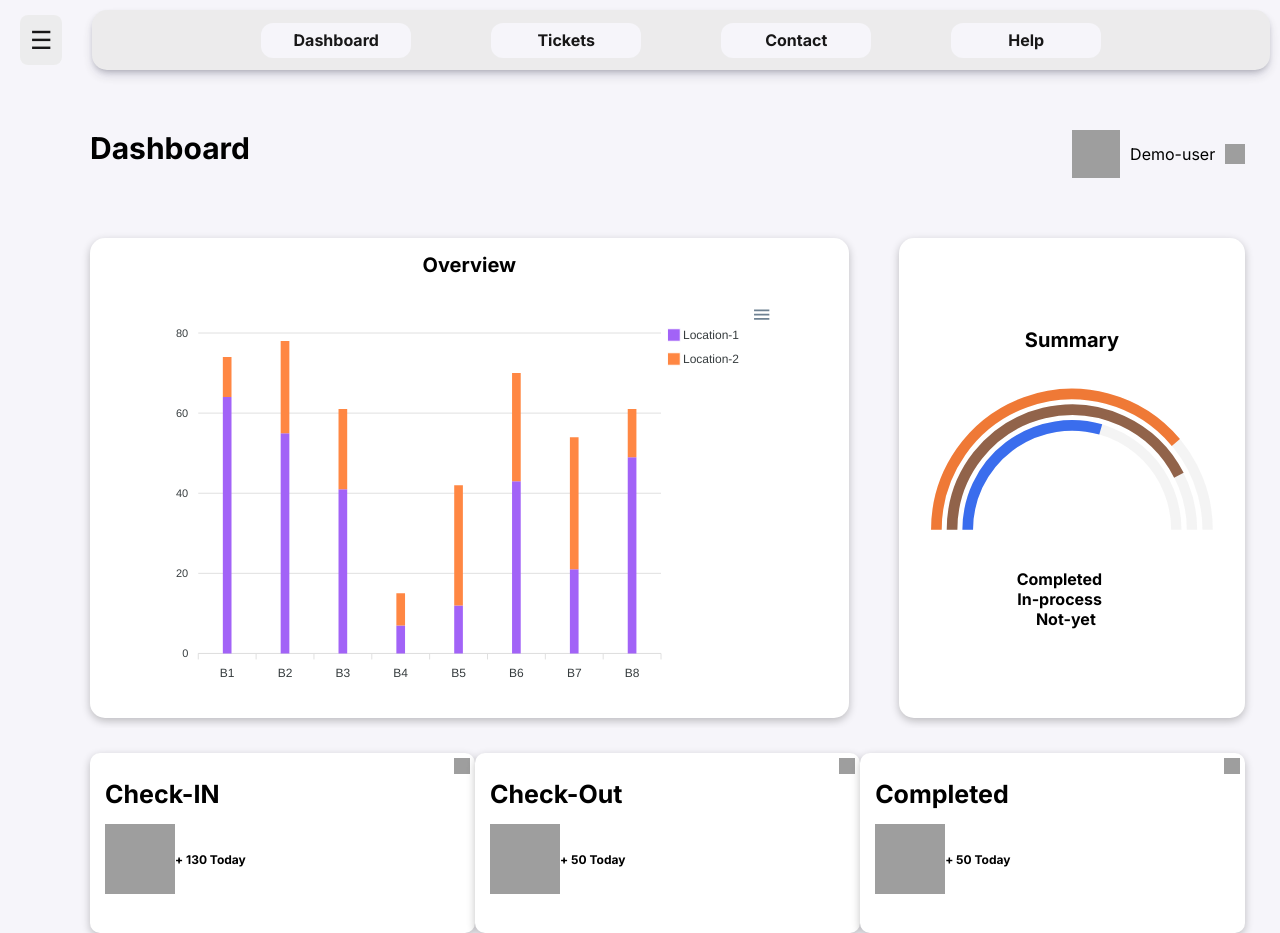
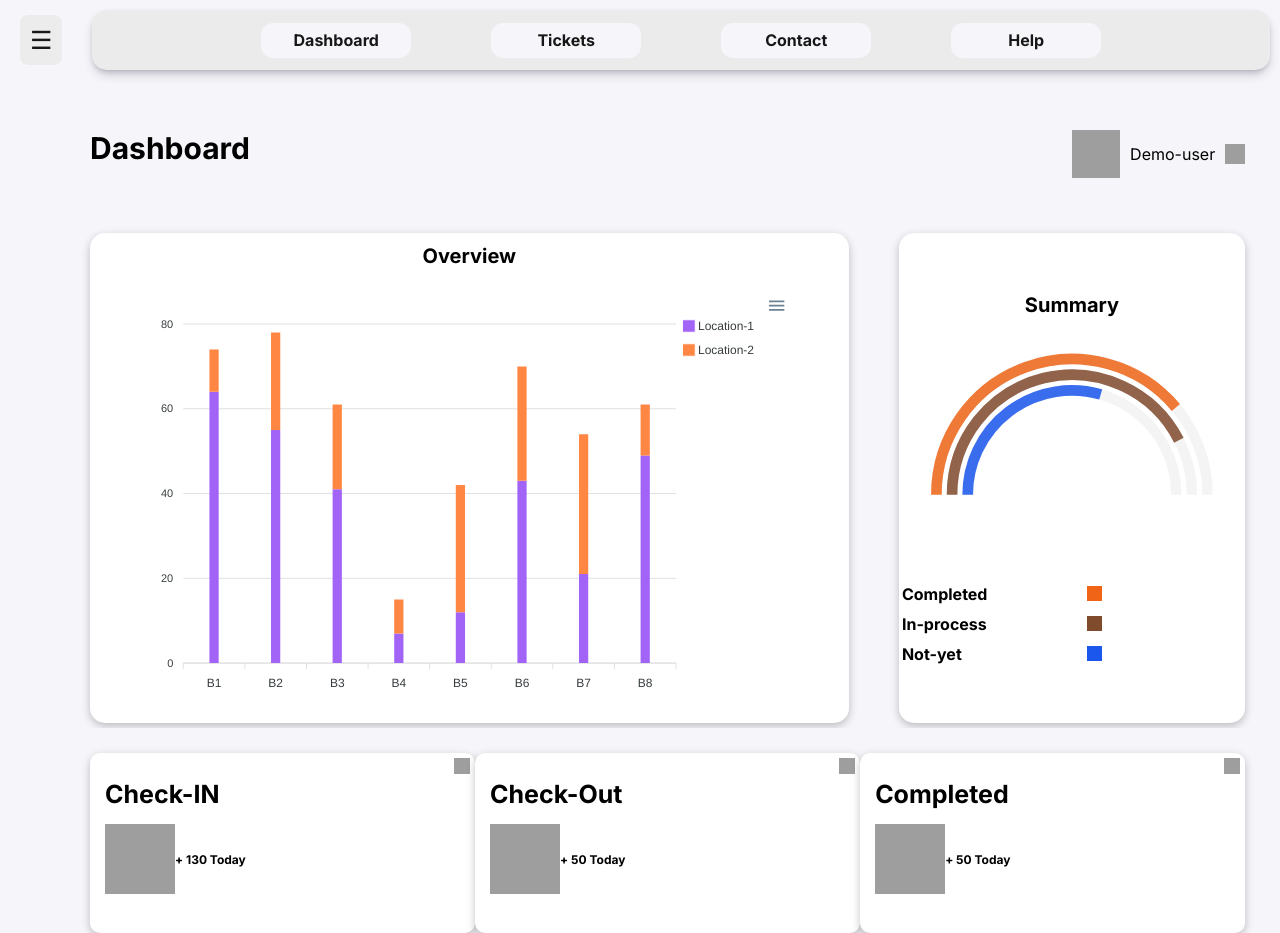
Before and after one commit to pradeep-08/dash-board-kriti, a React (Create React App) app: page / in a window 1280 px wide. Shown: the top 933 px of the page. Built offline with nearby package versions, Linux system fonts and the light colour scheme; grey boxes are pictures that could not be loaded.

Commit message:
update responisve design

```diff
--- a/src/pages/bar2.js
+++ b/src/pages/bar2.js
@@ -19,7 +19,7 @@ class ApexChart extends React.Component {
             startAngle: -90, // Starting angle to make it semi-circle
             endAngle: 90, // Ending angle to make it semi-circle
             hollow: {
-              margin: 90,
+              margin: 40,
               size: "60%", // Size of the inner circle
             },
             dataLabels: {
--- a/src/pages/chart.css
+++ b/src/pages/chart.css
@@ -38,7 +38,7 @@
   display: flex;
   align-items: center;
   justify-content: center;
-  height: 480px;
+  height: 490px;
   width: 88%;
   border-radius: 15px;
   background-color: #ffffff;
@@ -49,7 +49,7 @@
   display: flex;
   align-items: center;
   justify-content: center;
-  height: 480px;
+  height: 490px;
   width: 30%;
   background-color: #ffffff;
   box-shadow: rgba(0, 0, 0, 0.24) 0px 3px 8px;
@@ -65,26 +65,49 @@
 .semi-bar-details {
   display: flex;
   justify-content: center;
-  width: 90%;
+  flex-direction: column;
+  width: 100%;
+  row-gap: 10px;
 }
 .box-1 {
   display: flex;
   justify-content: space-around;
+  align-items: center;
   height: 15px;
   width: 15px;
+  background-color: #EF6416;
+}
+.box-2 {
+  display: flex;
+  justify-content: space-around;
+  align-items: center;
+  height: 15px;
+  width: 15px;
+  background-color: #804B2D;
+}
+
+.box-3 {
+  display: flex;
+  justify-content: space-around;
+  align-items: center;
+  height: 15px;
+  width: 15px;
+  background-color: #1B56ED;
 }
 
 .b1,
 .b2,
 .b3 {
-  display: flex;
-  justify-content: space-around;
-  align-items: center;
+ display: flex;
+ align-items: center;
+ justify-content: space-between;
+  width: 50%;
   font-weight: bold;
-  width: 100%;
+  padding-left: 30px;
+
 }
 #chart {
-  width: 620px;
+  width: 650px;
   /* Ensure the chart div takes full width of its parent */
   max-width: 1440px; /* Optional: Set max-width to limit chart size on larger screens */
   margin: 10 auto; /* Center align if necessary */
--- a/src/pages/chart.js
+++ b/src/pages/chart.js
@@ -38,17 +38,17 @@ function Chart() {
                 <Bar2 />
 
                 <div className="semi-bar-details">
-                  <div>
-                    <div className="b1">
-                      <div className="box-1"></div>Completed
+
+                    <div className="b1"><div>Completed</div>
+                      <div className="box-1"></div>
                     </div>
-                    <div className="b2">
-                      <div className="box-1"></div>In-process
+                    <div className="b2"><div>In-process</div>
+                      <div className="box-2"></div>
                     </div>
-                    <div className="b3">
-                      <div className="box-1"></div>Not-yet
+                    <div className="b3"><div>Not-yet</div>
+                      <div className="box-3"></div>
                     </div>
-                  </div>
+
                 </div>
               </div>
             </div>
```
